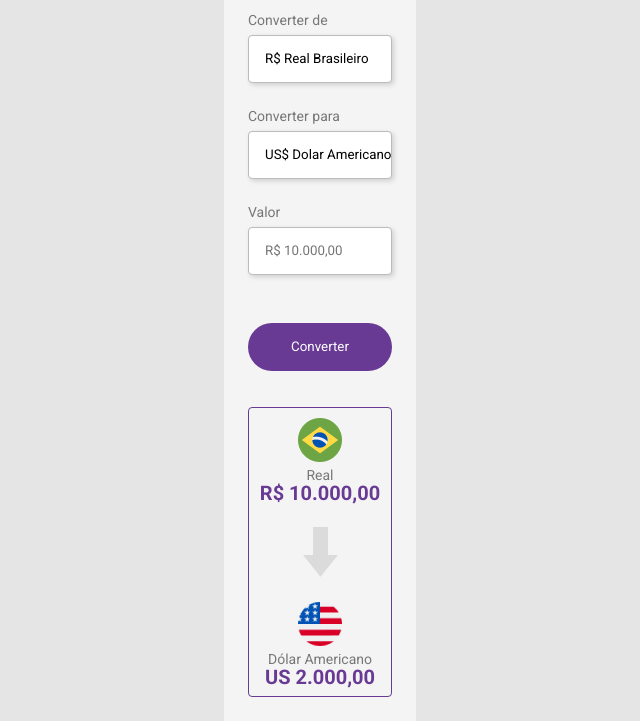
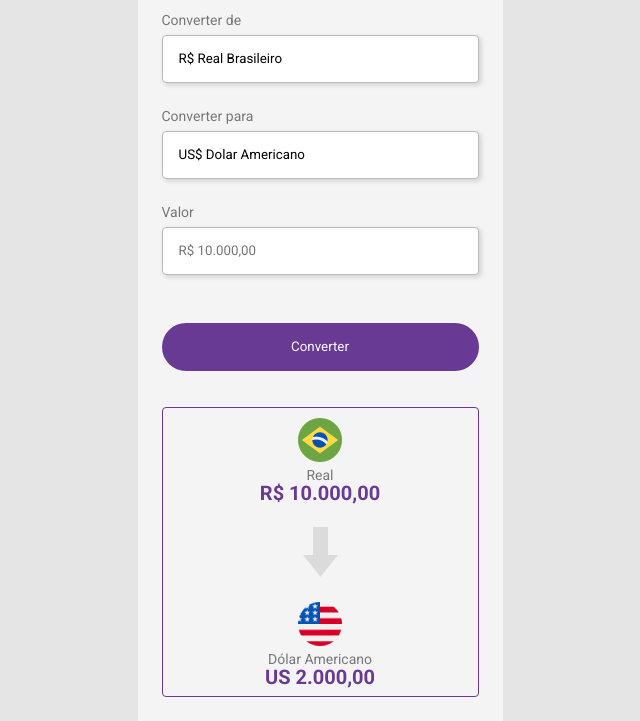
Before and after one commit to dusorensen/convert-money, a plain HTML site: page index.html in a window 1280 px wide. Shown: the part 105-826 px from the top of the page, without its empty margins (320-960 px from the left). Drawn offline with Linux system fonts and the light colour scheme.

Commit message:
alteração no css

```diff
--- a/styles.css
+++ b/styles.css
@@ -13,7 +13,7 @@ body {
 }
 
 .container {
-    width: 15%;
+    width: 365px;
     background-color: #F4F4F4;
     margin: 0 auto;
     margin-top: 2%;
```
